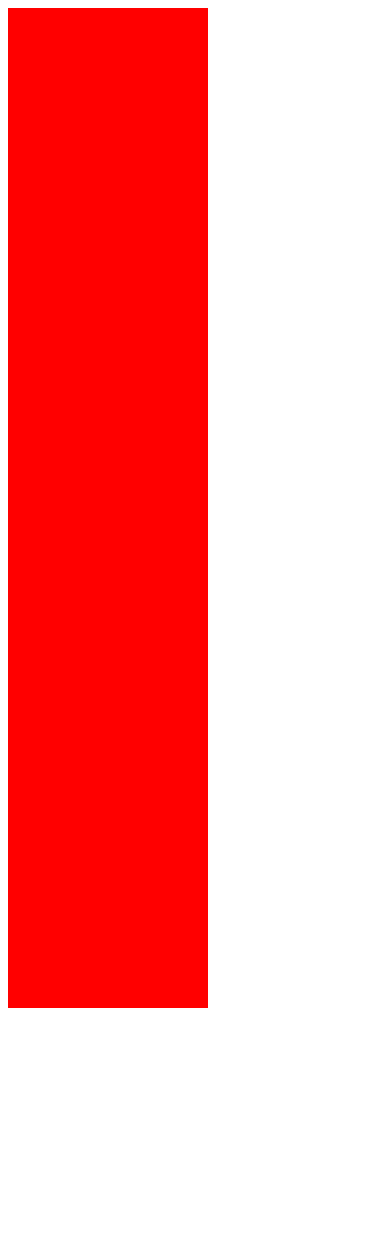
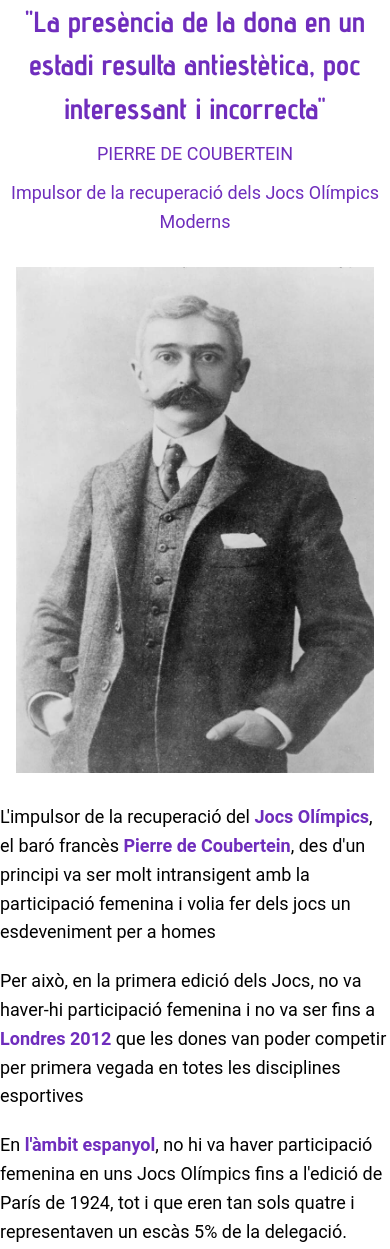
Before and after one commit to NoeliaLlobera/OlimpiquesV2, a plain HTML site: page Untitled-1.html in a window 390 px wide. Shown: the top 1249 px of the page. Before the commit the page ends 1016 px from the top, so only its background shows below. Drawn offline with nearby package versions, Linux system fonts and the light colour scheme.

Commit message:
Versió mobil intro

```diff
--- a/Untitled-1.html
+++ b/Untitled-1.html
@@ -5,25 +5,47 @@
     <meta http-equiv="X-UA-Compatible" content="IE=edge">
     <meta name="viewport" content="width=device-width, initial-scale=1.0">
     <title>Document</title>
-    <link href="https://unpkg.com/aos@2.3.1/dist/aos.css" rel="stylesheet">
+    <link href="estils.css" rel="stylesheet" type="text/css">
+    <link rel="preconnect" href="https://fonts.gstatic.com">
+	<link href="https://fonts.googleapis.com/css2?family=Advent+Pro:wght@100;200;300;400;500;600;700&display=swap"
+		rel="stylesheet">
+	<link rel="preconnect" href="https://fonts.gstatic.com">
+</head>
+<body>
 
 
-</head>
-<body>
-    <div style="height: 200px; background-color:red; width: 200px;" data-aos="fade-in"></div>
-    <div style="height: 200px; background-color:red; width: 200px;" data-aos="fade-in"></div>
-    <div style="height: 200px; background-color:red; width: 200px;" data-aos="fade-in"></div>
-    <div style="height: 200px; background-color:red; width: 200px;" data-aos="fade-in"></div>
-    <div style="height: 200px; background-color:red; width: 200px;" data-aos="zoom-in"></div>
+    <section class="contenidorCouberteinMobil">
+
+        <div>
+            <blockquote class="citacoubertein"> "La presència de la dona en un estadi resulta antiestètica, poc interessant i incorrecta" </blockquote>
+            <p class="firmacoubertein">PIERRE DE COUBERTEIN</p>
+            <p class="firmacoubertein">Impulsor de la recuperació dels Jocs Olímpics Moderns</p>
+
+            <img src="\Imatges\Baron_Pierre_de_Coubertin.jpg" alt="Retrat de Pierre de Coubertein"
+                    class="imatgecoubertein" data-aos="fade-left" data-aos-anchor-placement="top-bottom">
+
+             <p> L'impulsor de la recuperació del <span class="lila">Jocs Olímpics</span>, el baró francès
+            <span class="lila">Pierre de Coubertein</span>, des d'un
+                    principi va ser molt intransigent amb la participació femenina i volia fer dels jocs un
+                    esdeveniment per a homes </p>
+            <p>Per això, en la primera edició dels Jocs, no va haver-hi participació femenina i no va ser
+                    fins a
+                    <span class="lila">Londres 2012</span> que les dones van poder competir per primera vegada
+                    en totes les disciplines
+                    esportives
+                </p>
+                <p>En <span class="lila">l'àmbit espanyol</span>, no hi va haver participació femenina en uns
+                    Jocs Olímpics fins a l'edició de París de 1924, tot i que eren tan sols quatre i
+                    representaven un escàs 5% de la delegació.</p>
+                <p>D'aquestes, tres eren catalanes però tan sols una va arribar a viatjar a la capital francesa:
+                    la tennista <span class="lila">Rosa Torras</span>. Va ser tot un punt d'inflexió i a partir
+                    d'allà més de 150 esportistes nascudes a Catalunya han participat en una cita olímpica</p>
+        </div>
+    </section>
 
 
 
-    <script src="https://unpkg.com/aos@2.3.1/dist/aos.js"></script>
-    <script>
-        AOS.init({
-        duration: 1200,
-        })
-    </script>
+
 
 </body>
 </html>
--- a/estils.css
+++ b/estils.css
@@ -433,6 +433,15 @@
 	top: 10vh;
 	right: 30px;
 	padding: 0px 0px 0px 40px;
+	order: 2;
+}
+
+.ordre{
+	order: 1;
+}
+
+.ordre2{
+	order:3;
 }
 
 @media all and (max-width:768px){
@@ -454,6 +463,10 @@
 .contenidorCoubertein{
 	display: flex;
 	margin: 70px 0px;
+}
+
+.contenidorCouberteinMobil{
+	display: none;
 }
 
 
@@ -569,17 +582,21 @@
 	}
   }
 
-  @media all and (max-width: 430px){
+  @media all and (max-width: 500px){
 	.contenidorCoubertein{
+		display: none;
+		margin: 40px 0px;
+	}
+
+	.contenidorCouberteinMobil{
 		display: block;
-		margin: 40px 0px;
 	}
 
 	.imatgecoubertein{
 		position:static;
 		padding: 0px;
 		display: block;
-		margin: 0px auto;
+		margin: 30px auto;
 	}
 
 	.citacoubertein{
@@ -602,6 +619,13 @@
 		overflow-x:hidden;
 	}
 
+	footer{
+		display: block;
+		position: static;
+		height: auto;
+		padding: 5px;
+		text-align: center;
+	}
 
 
 
```
Also changed, not shown: intro.html (+30 -1 lines).
